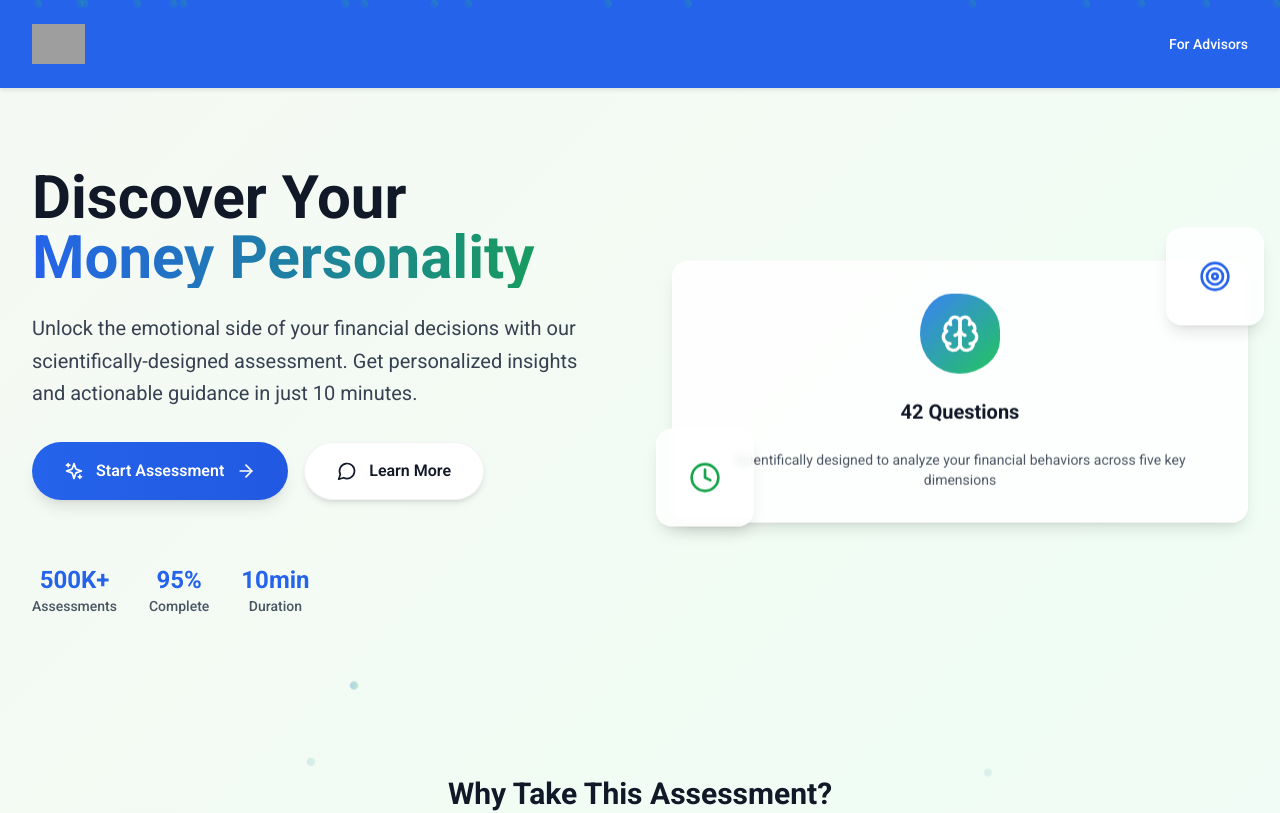
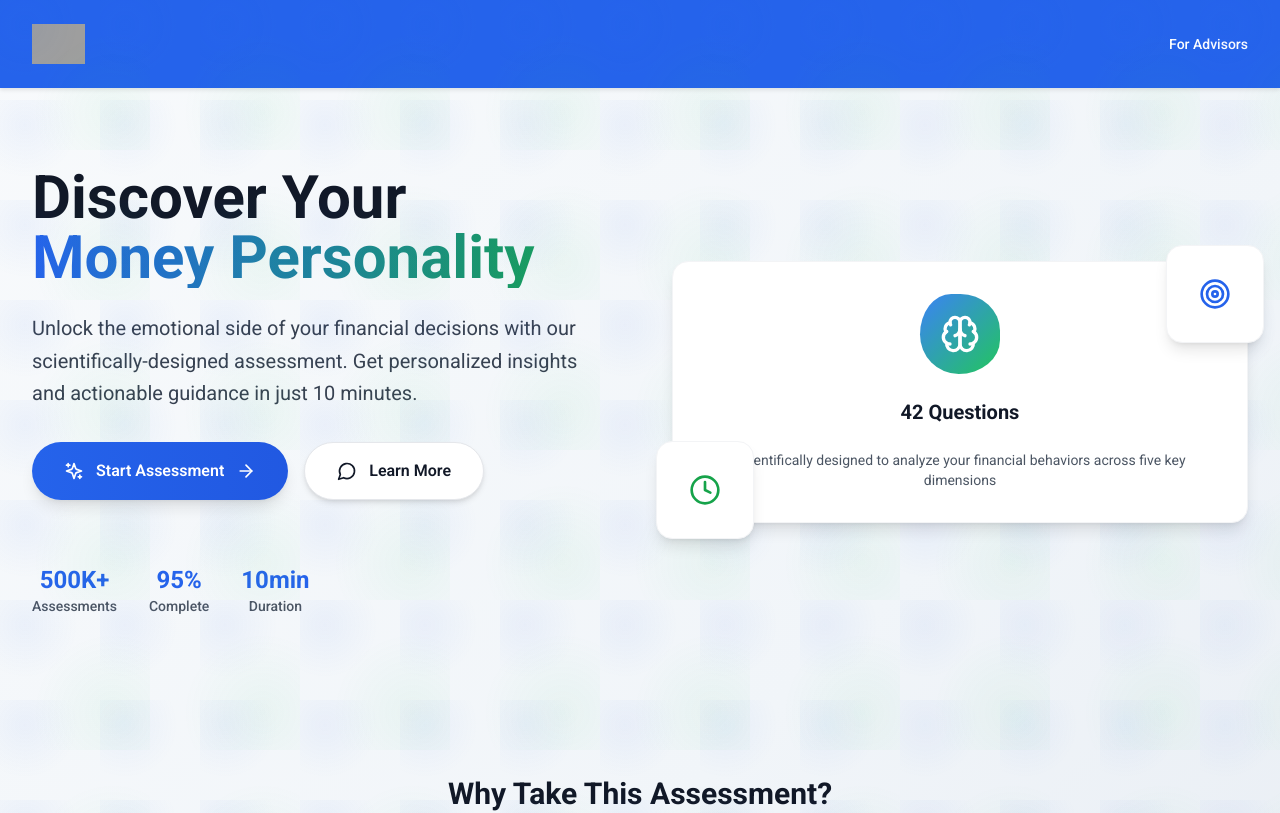
Before and after one commit to acaztec/your-money-personality, a React (Vite) app: page / in a window 1280 px wide. Shown: the top 813 px of the page. Built offline with nearby package versions, Linux system fonts and the light colour scheme; grey boxes are pictures that could not be loaded; the HTML template or start-up script is replaced by a standard one.

Commit message:
Professional Background and Button Updates

```diff
--- a/src/components/Layout.tsx
+++ b/src/components/Layout.tsx
@@ -13,7 +13,7 @@ export default function Layout({ children }: LayoutProps) {
   ];
 
   return (
-    <div className="min-h-screen animated-bg">
+    <div className="min-h-screen professional-bg">
       <nav className="professional-header">
         <div className="max-w-7xl mx-auto px-4 sm:px-6 lg:px-8">
           <div className="flex justify-between items-center h-16">
--- a/src/index.css
+++ b/src/index.css
@@ -10,17 +10,26 @@ body {
   padding: 0;
 }
 
-/* Custom animated background */
-.animated-bg {
-  background: linear-gradient(-45deg, #eff6ff, #f0fdf4, #fef3f2, #fdf4ff);
-  background-size: 400% 400%;
-  animation: gradient 15s ease infinite;
+/* Professional geometric background */
+.professional-bg {
+  background: linear-gradient(135deg, #f8fafc 0%, #f1f5f9 50%, #e2e8f0 100%);
+  position: relative;
 }
 
-@keyframes gradient {
-  0% { background-position: 0% 50%; }
-  50% { background-position: 100% 50%; }
-  100% { background-position: 0% 50%; }
+.professional-bg::before {
+  content: '';
+  position: absolute;
+  top: 0;
+  left: 0;
+  right: 0;
+  bottom: 0;
+  background-image:
+    radial-gradient(circle at 25% 25%, rgba(37, 99, 235, 0.05) 0%, transparent 50%),
+    radial-gradient(circle at 75% 75%, rgba(34, 197, 94, 0.05) 0%, transparent 50%),
+    linear-gradient(90deg, transparent 49%, rgba(148, 163, 184, 0.1) 50%, transparent 51%),
+    linear-gradient(0deg, transparent 49%, rgba(148, 163, 184, 0.1) 50%, transparent 51%);
+  background-size: 100px 100px, 150px 150px, 20px 20px, 20px 20px;
+  pointer-events: none;
 }
 
 /* Glassmorphism effect */
@@ -41,37 +50,17 @@ body {
 
 /* Modern card with subtle animations */
 .modern-card {
-  @apply bg-white/80 backdrop-blur-sm rounded-2xl shadow-lg border border-white/50 p-8 transition-all duration-300 hover:shadow-xl hover:bg-white/90;
+  @apply bg-white rounded-2xl shadow-lg border border-gray-100 p-8 transition-all duration-300 hover:shadow-xl;
 }
 
 /* Unique button styles */
 .btn-primary {
-  @apply relative inline-flex items-center px-8 py-4 bg-gradient-to-r from-primary-600 to-primary-700 hover:from-primary-700 hover:to-primary-800 text-white font-semibold rounded-full transition-all duration-300 shadow-lg hover:shadow-xl transform hover:-translate-y-0.5;
+  @apply relative inline-flex items-center px-8 py-4 bg-gradient-to-r from-primary-600 to-primary-700 hover:from-primary-700 hover:to-primary-800 text-white font-semibold rounded-full transition-all duration-300 shadow-lg hover:shadow-xl;
   background-size: 200% 100%;
 }
 
-.btn-primary:hover {
-  animation: shimmer 1.5s infinite;
-}
-
-@keyframes shimmer {
-  0% { background-position: -200% 0; }
-  100% { background-position: 200% 0; }
-}
-
 .btn-secondary {
-  @apply relative inline-flex items-center px-8 py-4 bg-white/90 hover:bg-white text-gray-900 font-semibold rounded-full transition-all duration-300 shadow-md hover:shadow-lg transform hover:-translate-y-0.5 border border-gray-200/50;
-}
-
-/* Floating elements */
-.floating-element {
-  animation: float 6s ease-in-out infinite;
-}
-
-@keyframes float {
-  0% { transform: translateY(0px); }
-  50% { transform: translateY(-20px); }
-  100% { transform: translateY(0px); }
+  @apply relative inline-flex items-center px-8 py-4 bg-white hover:bg-gray-50 text-gray-900 font-semibold rounded-full transition-all duration-300 shadow-md hover:shadow-lg border border-gray-200;
 }
 
 /* Remove floating animation for professional version */
@@ -187,43 +176,6 @@ body {
   color: #1f2937;
 }
 
-/* Floating particles background */
-.particles-bg {
-  position: absolute;
-  width: 100%;
-  height: 100%;
-  overflow: hidden;
-  pointer-events: none;
-}
-
-.particle {
-  position: absolute;
-  display: block;
-  pointer-events: none;
-  width: 8px;
-  height: 8px;
-  border-radius: 50%;
-  background: linear-gradient(45deg, rgba(37, 99, 235, 0.3), rgba(34, 197, 94, 0.3));
-  animation: particles 25s linear infinite;
-}
-
-@keyframes particles {
-  0% {
-    transform: translateY(100vh) rotate(0deg);
-    opacity: 0;
-  }
-  10% {
-    opacity: 1;
-  }
-  90% {
-    opacity: 1;
-  }
-  100% {
-    transform: translateY(-10vh) rotate(360deg);
-    opacity: 0;
-  }
-}
-
 /* Feature cards with unique hover effects */
 .feature-card {
   @apply relative overflow-hidden;
--- a/src/pages/Assessment.tsx
+++ b/src/pages/Assessment.tsx
@@ -108,21 +108,7 @@ export default function Assessment() {
   }
 
   return (
-    <div className="min-h-screen animated-bg relative overflow-hidden">
-      {/* Floating particles background */}
-      <div className="particles-bg">
-        {[...Array(15)].map((_, i) => (
-          <div
-            key={i}
-            className="particle"
-            style={{
-              left: `${Math.random() * 100}%`,
-              animationDelay: `${Math.random() * 25}s`,
-              animationDuration: `${20 + Math.random() * 10}s`
-            }}
-          />
-        ))}
-      </div>
+    <div className="min-h-screen professional-bg">
 
       {/* Header */}
       <div className="professional-header">
--- a/src/pages/Dashboard.tsx
+++ b/src/pages/Dashboard.tsx
@@ -70,7 +70,7 @@ export default function Dashboard() {
   if (loading) {
     return (
       <Layout>
-        <div className="min-h-screen animated-bg flex items-center justify-center">
+        <div className="min-h-screen professional-bg flex items-center justify-center">
           <div className="modern-card text-center space-y-6">
             <div className="w-20 h-20 mx-auto morph-shape bg-gradient-to-br from-primary-500 to-accent-500 flex items-center justify-center">
               <Brain className="w-10 h-10 text-white animate-pulse" />
@@ -86,7 +86,7 @@ export default function Dashboard() {
   if (!profile) {
     return (
       <Layout>
-        <div className="min-h-screen animated-bg flex items-center justify-center">
+        <div className="min-h-screen professional-bg flex items-center justify-center">
           <div className="modern-card text-center space-y-6">
             <h2 className="text-xl font-bold text-gray-900">Assessment Not Found</h2>
             <p className="text-gray-600 text-sm">Please complete the assessment to see your results.</p>
@@ -334,7 +334,7 @@ export default function Dashboard() {
 
   return (
     <Layout>
-      <div className="min-h-screen animated-bg">
+      <div className="min-h-screen professional-bg">
         <div className="max-w-6xl mx-auto px-4 sm:px-6 lg:px-8 py-8">
           {/* Progress Header */}
           <div className="modern-card mb-8">
--- a/src/pages/Welcome.tsx
+++ b/src/pages/Welcome.tsx
@@ -3,21 +3,7 @@ import { Brain, TrendingUp, MessageCircle, ArrowRight, Sparkles, Target, Clock }
 
 export default function Welcome() {
   return (
-    <div className="min-h-screen animated-bg relative overflow-hidden">
-      {/* Floating particles background */}
-      <div className="particles-bg">
-        {[...Array(20)].map((_, i) => (
-          <div
-            key={i}
-            className="particle"
-            style={{
-              left: `${Math.random() * 100}%`,
-              animationDelay: `${Math.random() * 25}s`,
-              animationDuration: `${20 + Math.random() * 10}s`
-            }}
-          />
-        ))}
-      </div>
+    <div className="min-h-screen professional-bg">
 
       {/* Header with glassmorphism */}
       <div className="professional-header">
@@ -89,7 +75,7 @@ export default function Welcome() {
           <div className="relative">
             <div className="relative z-10">
               {/* Main floating card */}
-              <div className="modern-card floating-element">
+              <div className="modern-card">
                 <div className="text-center space-y-6">
                   <div className="w-20 h-20 mx-auto morph-shape bg-gradient-to-br from-primary-500 to-accent-500 flex items-center justify-center">
                     <Brain className="w-10 h-10 text-white" />
@@ -104,10 +90,10 @@ export default function Welcome() {
               </div>
 
               {/* Smaller floating elements */}
-              <div className="absolute -top-4 -right-4 modern-card p-4 floating-element" style={{ animationDelay: '2s' }}>
+              <div className="absolute -top-4 -right-4 modern-card p-4">
                 <Target className="w-8 h-8 text-primary-600" />
               </div>
-              <div className="absolute -bottom-4 -left-4 modern-card p-4 floating-element" style={{ animationDelay: '4s' }}>
+              <div className="absolute -bottom-4 -left-4 modern-card p-4">
                 <Clock className="w-8 h-8 text-accent-600" />
               </div>
             </div>
```
